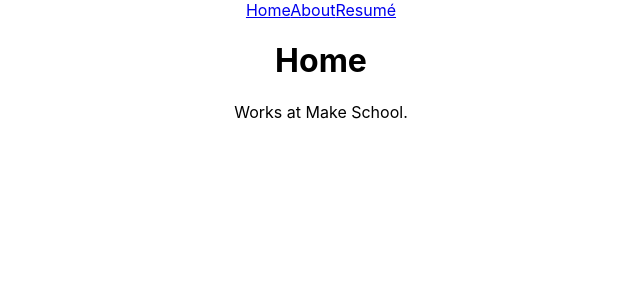
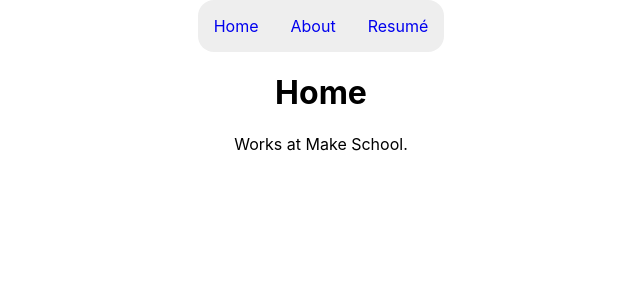
Before and after one commit to ericanaglik/react-router-example, a React (Create React App) app: page / in a window 1280 px wide. Shown: the top 300 px of the page, without its empty margins (319-959 px from the left). Built offline with nearby package versions, Linux system fonts and the light colour scheme.

Commit message:
working on css

```diff
--- a/src/App.js
+++ b/src/App.js
@@ -1,8 +1,8 @@
 import React from 'react';
-import logo from './logo.svg';
-import { BrowserRouter, Route, Link } from 'react-router-dom'
+import { BrowserRouter, Route } from 'react-router-dom'
 import './App.css';
 
+import NavBar from './NavBar/NavBar'
 import Home from './Home'
 import About from './About'
 import Resume from './Resume'
@@ -11,11 +11,7 @@ function App() {
   return (
     <BrowserRouter>
     <div className="App">
-      <div>
-        <Link to="/">Home</Link>
-        <Link to="/about">About</Link>
-        <Link to="resume">Resumé</Link>
-      </div>
+      <NavBar />
       <Route path="/" component={Home} />
       <Route path="/about" component={About} />
       <Route path="/resume" component={Resume} />
--- /dev/null
+++ b/src/NavBar/NavBar.css
@@ -0,0 +1,24 @@
+.navbar {
+    display: flex;
+    justify-content: center;
+    align-items: center;
+}
+
+.navbar__link {
+    display: block;
+    padding: 1em;
+    text-decoration: none;
+    background-color: #eee;
+}
+.navbar__link:first-child {
+    border-radius: 1em 0 0 1em;
+}
+
+.navbar__link:last-child {
+    border-radius: 0 1em 1em 0;
+}
+
+.navbar__link:hover {
+    background-color: #666;
+    color: #fff;
+}
--- /dev/null
+++ b/src/NavBar/NavBar.js
@@ -0,0 +1,16 @@
+import React from 'react'
+import { Link } from 'react-router-dom'
+
+import './NavBar.css'
+
+const NavBar = (props) => {
+    return (
+        <div className="navbar">
+            <Link to="/" className="navbar__link">Home</Link>
+            <Link to="/about" className="navbar__link">About</Link>
+            <Link to="resume" className="navbar__link">Resumé</Link>
+        </div>
+    )
+}
+
+export default NavBar
```
